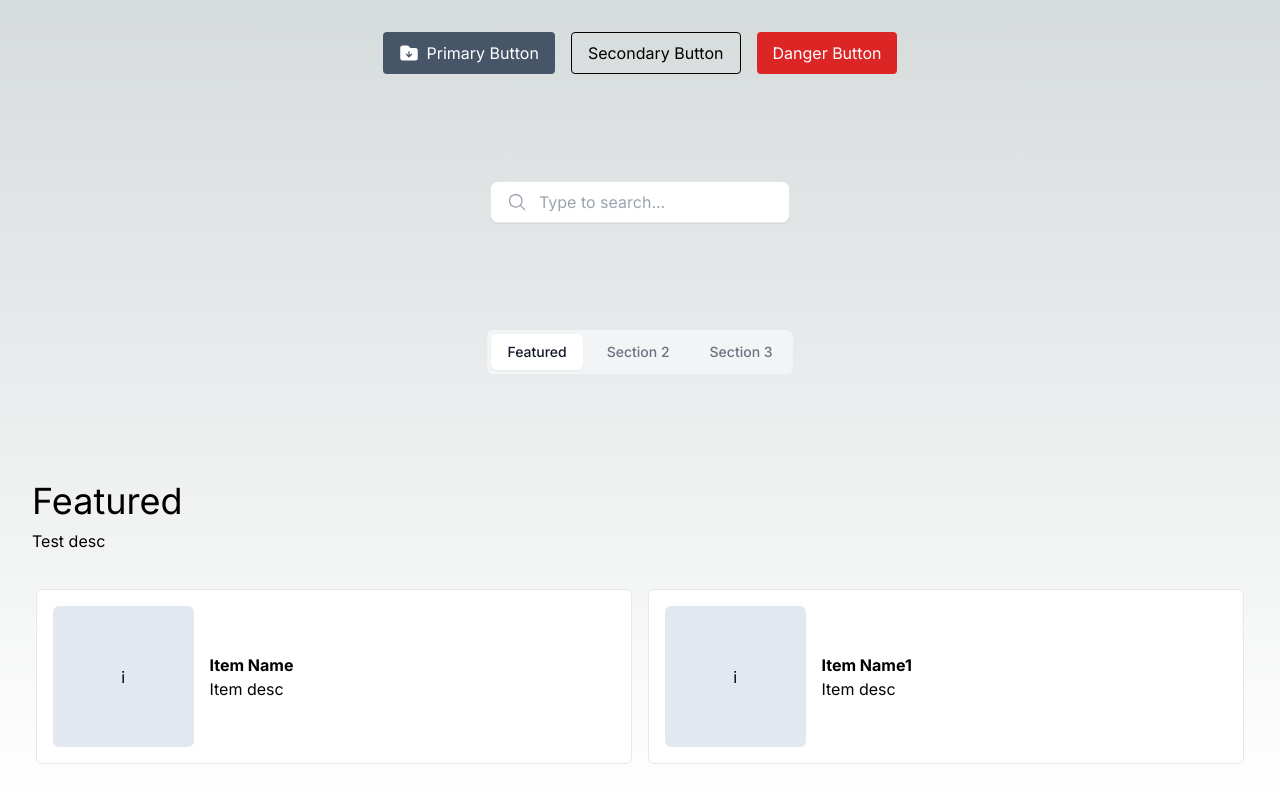
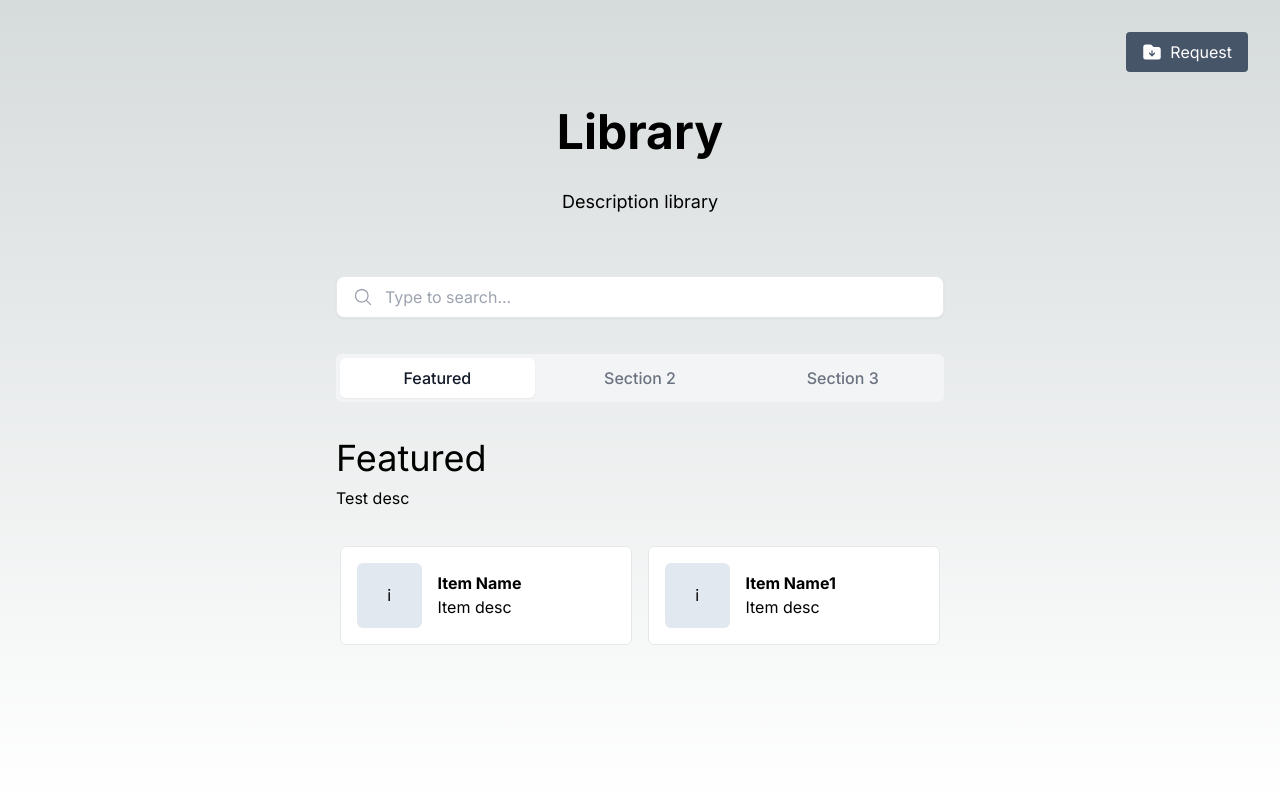
Before and after one commit to Seelvex/take-home, a Next.js app: page / in a window 1280 px wide. Built offline with nearby package versions, Linux system fonts and the light colour scheme.

Commit message:
fix ui library page

```diff
--- a/app/page.tsx
+++ b/app/(library)/page.tsx
@@ -26,14 +26,17 @@
   const [activeTab, setActiveTab] = React.useState(1);
 
   return (
-    <main className="flex min-h-screen flex-col items-center justify-between p-8">
-      <div className="flex space-x-4">
+    <main className="min-h-screen p-8 flex flex-col items-center gap-9">
+      <div className="flex flex-row-reverse w-full">
         <Button
-          label={'Primary Button'}
+          label={'Request'}
           icon={<FolderArrowDownIcon className="h-5 w-5" />}
         />
-        <Button variant="secondary" label={'Secondary Button'} />
-        <Button variant="danger" label={'Danger Button'} />
+      </div>
+      <div className="flex flex-col gap-9 w-full md:w-3/6">
+        <div className="flex flex-col text-center gap-8 mb-6">
+          <h2 className="text-5xl font-bold">Library</h2>
+          <p className="text-lg">Description library</p>
         </div>
 
         <div>
@@ -43,13 +46,11 @@
           />
         </div>
 
-      <div>
         <Tabs
           tabs={sections}
           activeTab={activeTab}
           onTabChange={setActiveTab}
         />
-      </div>
 
         <div className="flex item-center w-full">
           <Section
@@ -58,6 +59,7 @@
             description={sections[0]?.description}
           />
         </div>
+      </div>
     </main>
   );
 }
--- a/components/tabs/index.tsx
+++ b/components/tabs/index.tsx
@@ -26,7 +26,7 @@
         <button
           key={tab.value}
           onClick={() => onTabChange(tab.value)}
-          className={`px-4 py-2 rounded-md text-sm font-medium transition-colors
+          className={`px-4 py-2 rounded-md text-md font-medium transition-colors w-full
             ${
               activeTab === tab.value
                 ? 'bg-white text-gray-900 shadow-sm'
```
Lines whose indentation alone changed are shown as unchanged.
